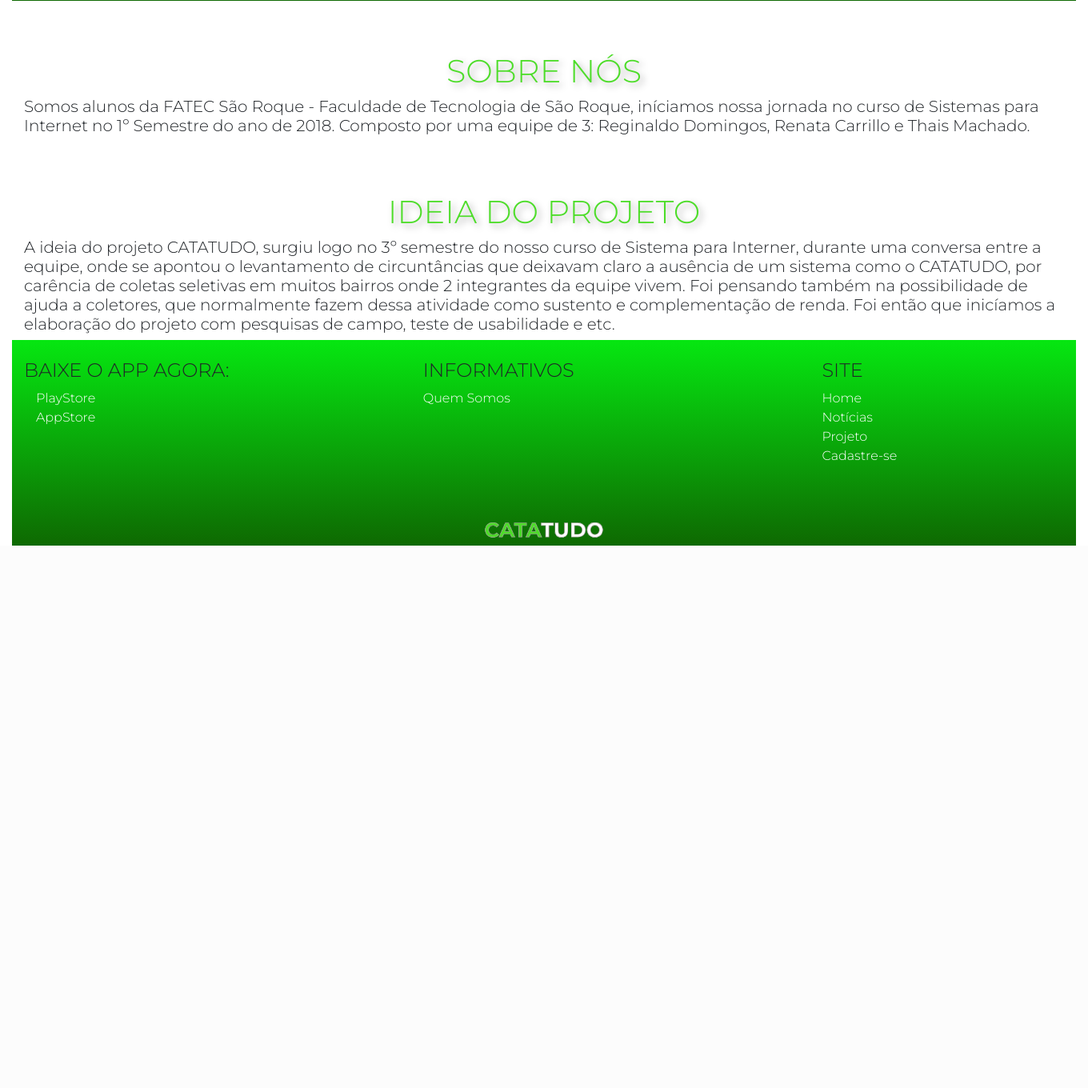
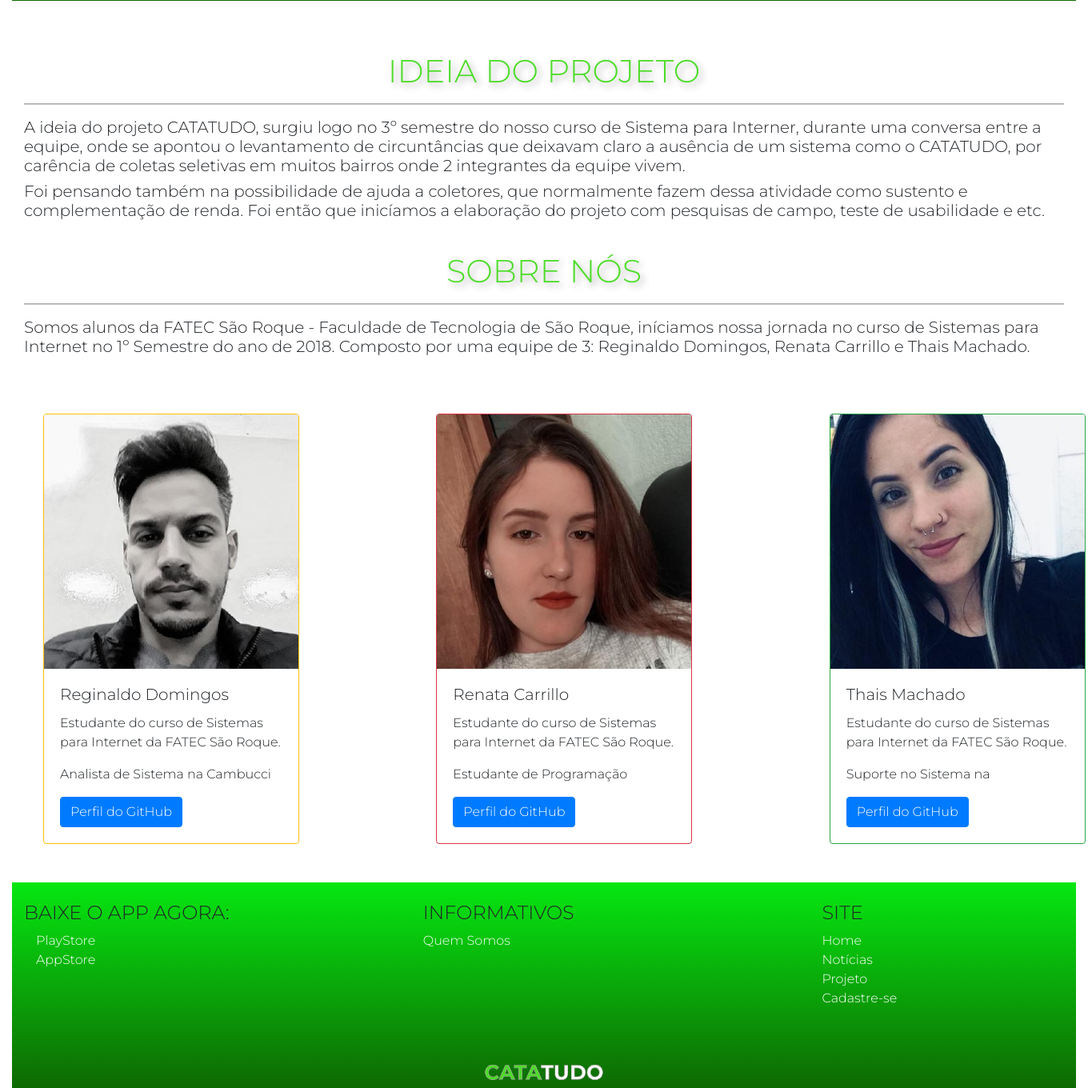
Before and after one commit to renatacarrillo/PORTAL-CATATUDO, a PHP site: page /quemsomos.php in a window 1360 px wide. Shown: the part 447-1807 px from the top of the page at 80% size. Before the commit the page ends 1129 px from the top, so only its background shows below. Run offline with PHP 8.4, Linux system fonts and the light colour scheme; some libraries are stand-ins or nearby versions.

Commit message:
Atualização página Quem Somos

```diff
--- a/css/style.css
+++ b/css/style.css
@@ -179,6 +179,10 @@ i{
 
 .posi-app{
     margin-left: 60px;
+}
+
+.posi-app-quem-somos{
+    margin-left: 10px;
 }
 
 .color-proj-dois{
@@ -620,7 +624,9 @@ footer{
 
 
  /*================= PÁGINA QUEM SOMOS ====================*/
-
+ .posi-not-img-quem-somos{
+    margin-left: 30px;
+}
 }
 
 /* Desktop grande */
--- a/projeto.php
+++ b/projeto.php
@@ -61,7 +61,7 @@ include ("includes/header.php");
             <div class="efeito2 col-sm ml-3 mt-5 mb-5">
             <i class="fas fa-laptop-code icons-nav-green ml-4"></i>
                 <h2 class="teste mt-2 ml-4">DESENVOLVEDORES</h2>
-                <p class="square-color mt-1 ml-4">O objetivo do nosso projeto, é algo urgente, necessário, IMPORTANTE, para a conscientização das pessoas como um todo, e não menos importante o alcance considerável da diminuição dos lixos em todo o mundo, todos sabemos que dá pra reciclar, dá pra separar esse lixo reciclável do lixo orgânico, então o enfoque principal é essa mudança da população perante o lixo que descarta.</p>
+                <p class="square-color mt-1 ml-4">A equipe de desenvolvimento é composta por 3 pessoas: Reginaldo Domingos, Renata Carrillo e Thais Machado. Todos alunos da FATEC São Roque - Faculdade de tecnologia de São Roque, e estudantes do curso de Sistemas para Internet. Desenvolvido exclusivamente para o Trabalho de Graduação de 2020.</p>
             </div>
         </div>
 
@@ -71,13 +71,13 @@ include ("includes/header.php");
             <div class="efeito2 col-sm ml-3 mt-5 mb-5">
             <i class="fas fa-hands-helping icons-nav-green ml-4"></i>
                 <h2 class="teste mt-2 ml-4">PARCERIAS</h2>
-                <p class="square-color mt-1 ml-4">O objetivo do nosso projeto, é algo urgente, necessário, IMPORTANTE, para a conscientização das pessoas como um todo, e não menos importante o alcance considerável da diminuição dos lixos em todo o mundo, todos sabemos que dá pra reciclar, dá pra separar esse lixo reciclável do lixo orgânico, então o enfoque principal é essa mudança da população perante o lixo que descarta.</p>
+                <p class="square-color mt-1 ml-4">O projeto tem como finalidade gerar parcerias com empresas, instituições, prefeituras e etc. Acreditamos que com cooperação, o projeto pode crescer positivamente, alcançando outros requisitos e paramêtros. A gente conta com vocês para essa causa extremamente importante e urgente.</p>
             </div>
 
             <div class="efeito2 col-sm ml-3 mt-5 mb-5">
             <i class="fas fa-people-arrows icons-nav-green ml-4"></i>
                 <h2 class="teste mt-2 ml-4">ENVOLVIDOS</h2>
-                <p class="square-color mt-1 ml-4">O objetivo do nosso projeto, é algo urgente, necessário, IMPORTANTE, para a conscientização das pessoas como um todo, e não menos importante o alcance considerável da diminuição dos lixos em todo o mundo, todos sabemos que dá pra reciclar, dá pra separar esse lixo reciclável do lixo orgânico, então o enfoque principal é essa mudança da população perante o lixo que descarta.</p>
+                <p class="square-color mt-1 ml-4">Os envolvidos desse projeto, são de uma forma geral, as pessoas, qualquer indivíduo que queira contribuir com o nosso projeto, pode efetuar seu cadastro em nosso sistema, e começar utilizar de nossos serviços, ao mesmo tempo que, contribui com a preservação do meio ambiente, e claro, ajuda todos os coletores, que seram nossa base para esse projeto se tornar possível.</p>
             </div>
         </div>
     </div>
--- a/quemsomos.php
+++ b/quemsomos.php
@@ -33,10 +33,10 @@ include ("includes/header.php");
     <div class="container-fluid fundo-verde-projeto">
         <div class="row">
         <div class="col-sm-6">
-            <h1 class="font-weight-bold ml-5 posi-proj-um">Conheça um pouco mais sobre nós!</h1>
+            <h1 class="font-weight-bold ml-5 posi-proj-um">CONHEÇA UM POUCO MAIS SOBRE NÓS!</h1>
             </div>
             <div class="col-sm-6">
-            <img src="./IMAGENS/photo-1552581234-26160f608093.jpg" class="efeito2 img-fluid posi-not-img posi-app mt-5" alt="">
+            <img src="./IMAGENS/quem-somos.jpg" class="efeito2 img-fluid posi-not-img-quem-somos posi-app-quem-somos mt-5" alt="">
             </div>
         </div>
     </div>
@@ -44,30 +44,78 @@ include ("includes/header.php");
 
 <!-- SECTION PÁGINA QUEM SOMOS -->
 <section class="mt-5 mb-5">
+
+<div class="container-fluid">
+        <div class="row">
+            <div class="col-sm-12 mt-3 mb-3">
+            <h1 class="text-center sombreamento-text"> IDEIA DO PROJETO </h1>
+            <hr></hr>
+            <h5>A ideia do projeto CATATUDO, surgiu logo no 3º semestre do nosso curso de Sistema para Interner, durante uma conversa entre a equipe,
+            onde se apontou o levantamento de circuntâncias que deixavam claro a ausência de um sistema como o CATATUDO, por carência de coletas seletivas
+            em muitos bairros onde 2 integrantes da equipe vivem.</h5>
+            <h5>Foi pensando também na possibilidade de ajuda a coletores, que normalmente fazem dessa
+            atividade como sustento e complementação de renda. Foi então que inicíamos a elaboração do projeto com pesquisas de campo, teste de usabilidade e etc.
+            <h5>
+            </div>
+        </div>
+    </div>
+
     <div class="container-fluid">
         <div class="row">
             <div class="col-sm-12 mt-3">
                 <h1 class="text-center sombreamento-text"> SOBRE NÓS </h1>
+                <hr></hr>
                 <h5>Somos alunos da FATEC São Roque - Faculdade de Tecnologia de São Roque, iníciamos nossa jornada no curso de Sistemas para Internet
                 no 1º Semestre do ano de 2018. Composto por uma equipe de 3: Reginaldo Domingos, Renata Carrillo e Thais Machado.
                 <h5>
             </div>
         </div>
     </div>
-</section>
 
-<div class="container-fluid">
-        <div class="row">
-            <div class="col-sm-12 mt-3">
-            <h1 class="text-center sombreamento-text"> IDEIA DO PROJETO </h1>
-            <h5>A ideia do projeto CATATUDO, surgiu logo no 3º semestre do nosso curso de Sistema para Interner, durante uma conversa entre a equipe,
-            onde se apontou o levantamento de circuntâncias que deixavam claro a ausência de um sistema como o CATATUDO, por carência de coletas seletivas
-            em muitos bairros onde 2 integrantes da equipe vivem. Foi pensando também na possibilidade de ajuda a coletores, que normalmente fazem dessa
-            atividade como sustento e complementação de renda. Foi então que inicíamos a elaboração do projeto com pesquisas de campo, teste de usabilidade e etc.
-            <h5>
+<div class="container-fluid mt-5 mb-3">
+    <div class="row">
+        <div class="col-sm-4 ml-4 mt-3">
+            <div class="card border-warning" style="width: 20rem;">
+                <img class="card-img-top" src="./IMAGENS/reginaldo.jpeg" alt="Foto de Reginaldo">
+            <div class="card-body">
+            <h5 class="card-title">Reginaldo Domingos</h5>
+            <p class="card-text">Estudante do curso de Sistemas para Internet da FATEC São Roque.</p>
+            <p class="card-text">Analista de Sistema na Cambucci</p>
+            <a href="https://github.com/rcdomingos" class="btn btn-primary">Perfil do GitHub</a>
             </div>
         </div>
     </div>
+
+
+    <div class="col-sm-4 ml-5 mt-3">
+        <div class="card border-danger" style="width: 20rem;">
+            <img class="card-img-top" src="./IMAGENS/renata.jpeg" alt="Foto de Renata">
+            <div class="card-body">
+            <h5 class="card-title">Renata Carrillo</h5>
+            <p class="card-text">Estudante do curso de Sistemas para Internet da FATEC São Roque.</p>
+            <p class="card-text">Estudante de Programação</p>
+            <a href="https://github.com/renatacarrillo" class="btn btn-primary">Perfil do GitHub</a>
+            </div>
+        </div>
+    </div>
+
+    <div class="col-sm-2 ml-5 mt-3">
+        <div class="card border-success" style="width: 20rem;">
+            <img class="card-img-top" src="./IMAGENS/thais.jpeg" alt="Foto de Thais">
+            <div class="card-body">
+            <h5 class="card-title">Thais Machado</h5>
+            <p class="card-text">Estudante do curso de Sistemas para Internet da FATEC São Roque.</p>
+            <p class="card-text">Suporte no Sistema na </p>
+            <a href="https://github.com/thaismachado94" class="btn btn-primary">Perfil do GitHub</a>
+            </div>
+        </div>
+    </div>
+
+</div>
+    </div>
+</div>
+
+</section>
 
 <!-- INCLUINDO O FOOTER -->
         <!-- FOOTER -->
```
Also changed, not shown: IMAGENS/quem-somos.jpg, IMAGENS/reginaldo.jpeg (added), IMAGENS/renata.jpeg (added), IMAGENS/thais.jpeg (added).
